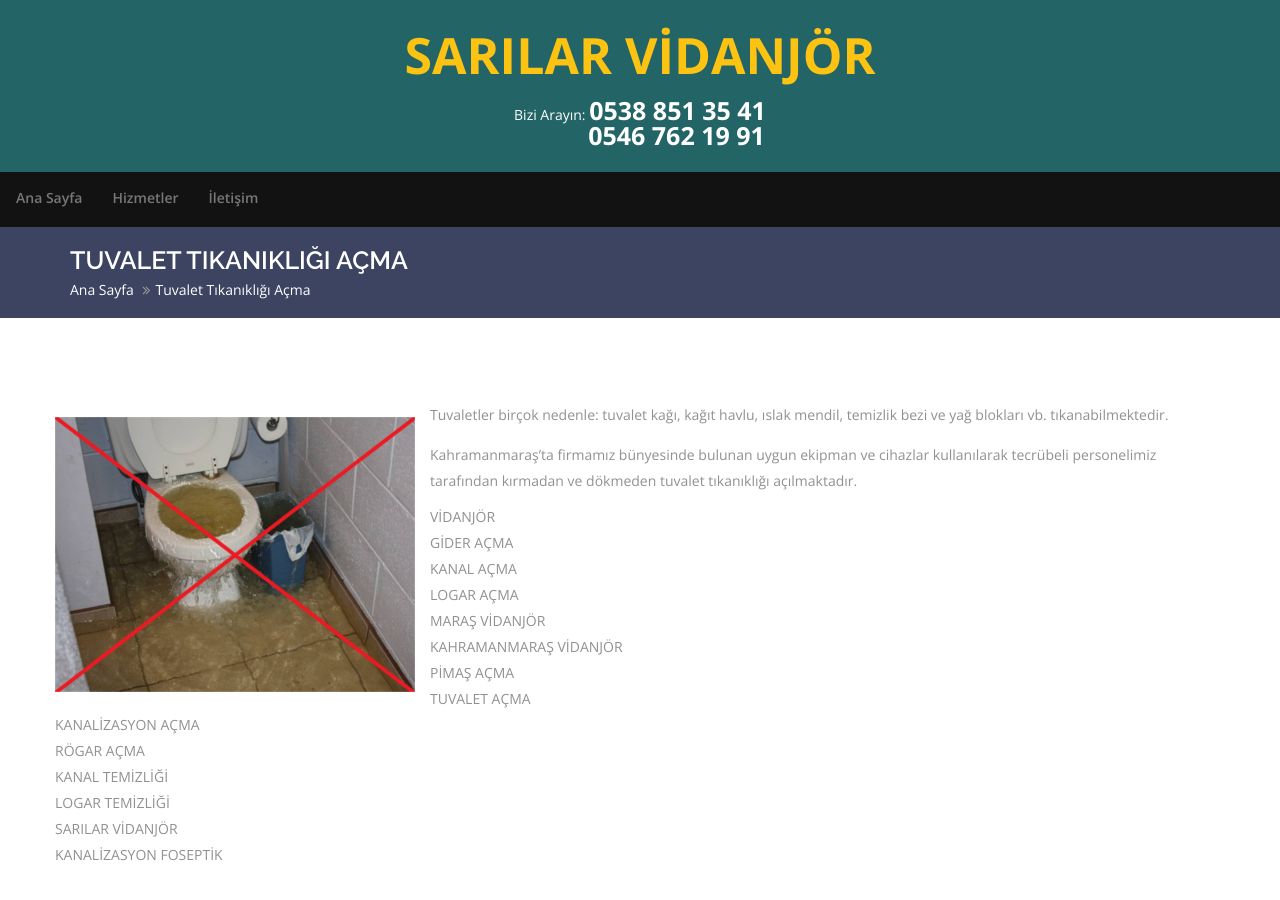
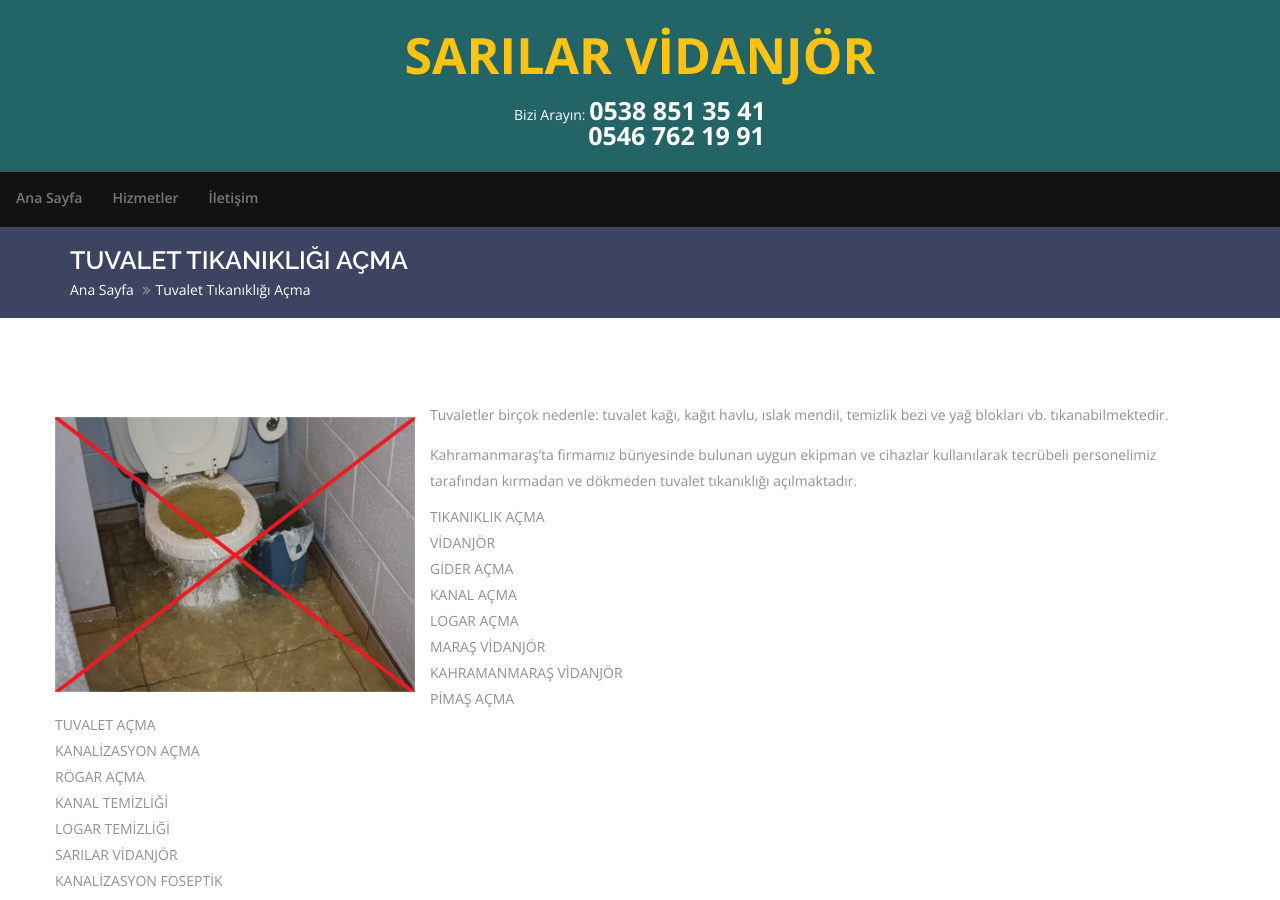
Before and after one commit to abbassarisg/abbassarisg.github.io, a Jekyll site: the page built from tuvalet_tikanikligi_acma.md, in a window 1280 px wide and 900 px high. Built offline with Jekyll 4.4.1, drawn with Linux system fonts in a browser that asks for light colours; nearby versions of some CDN libraries; library files that are not in the unit come from our copies.

Commit message:
Update tuvalet_tikanikligi_acma.md

```diff
--- a/tuvalet_tikanikligi_acma.md
+++ b/tuvalet_tikanikligi_acma.md
@@ -11,6 +11,7 @@
 
 Kahramanmaraş’ta firmamız bünyesinde bulunan uygun ekipman ve cihazlar kullanılarak	tecrübeli personelimiz tarafından kırmadan ve dökmeden tuvalet tıkanıklığı açılmaktadır.
 
+*   TIKANIKLIK AÇMA
 *   VİDANJÖR
 *   GİDER AÇMA
 *   KANAL AÇMA
```
